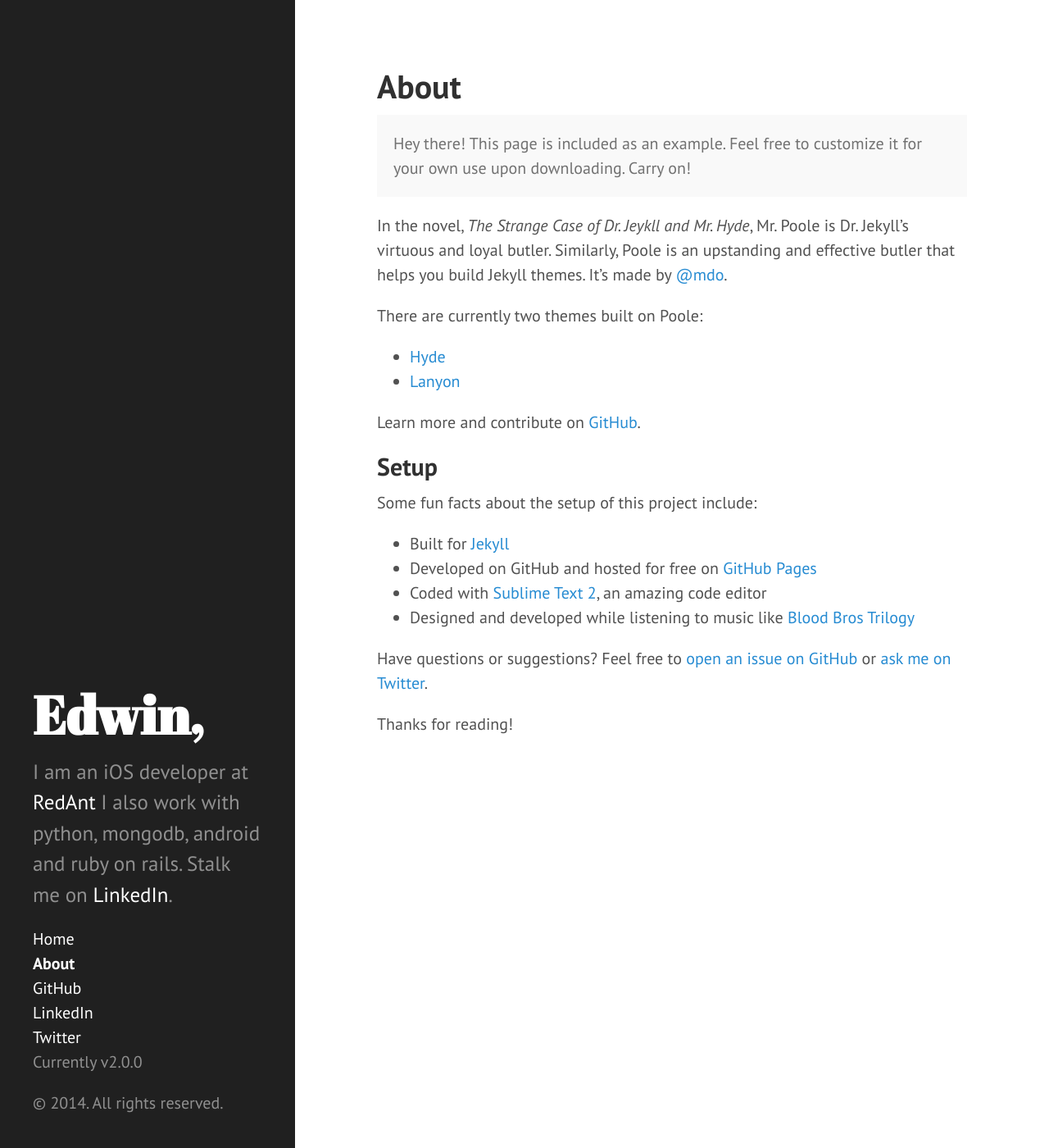
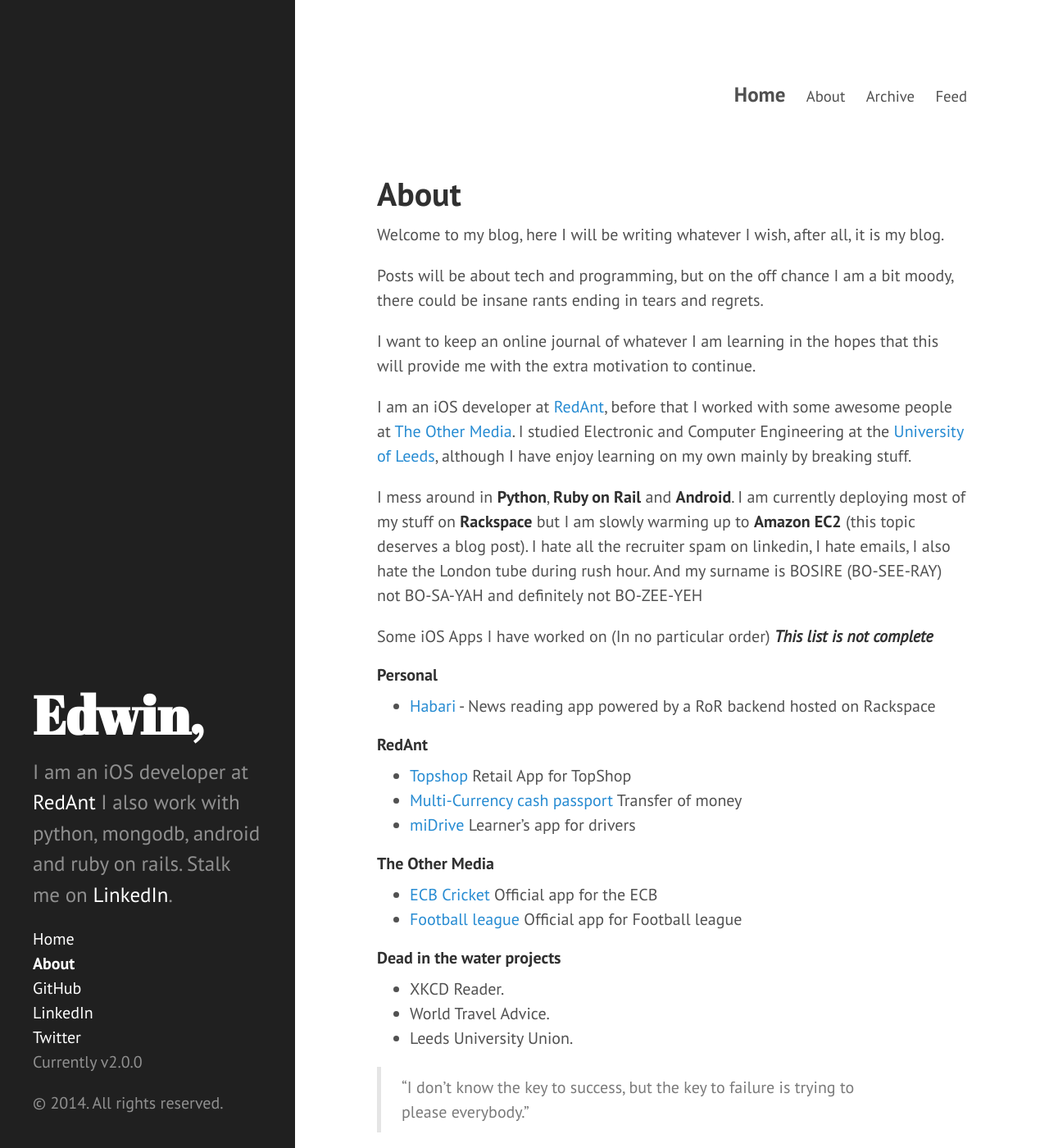
Before and after one commit to edwinbosire/edwinbosire.github.io, a Jekyll site: the page built from about.md, in a window 1280 px wide and 1400 px high. Shown: the whole window at 82% size. Built offline with Jekyll 4.4.1, drawn with Linux system fonts in a browser that asks for light colours; some of the changed text lies outside the part shown.

Commit message:
added top navigation to archive, about and home links.

```diff
--- a/_config.yml
+++ b/_config.yml
@@ -26,3 +26,9 @@
 social:
     twitter       https://twitter.com/edwinbosire
     linkedin      http://uk.linkedin.com/in/edwinbosire/
+
+# This is the list of pages to incldue in the header of the website.
+pages_list:
+  About: '/about/'
+  Archive: '/archive/'
+  Feed: '/atom.xml'
--- a/_layouts/default.html
+++ b/_layouts/default.html
@@ -4,11 +4,27 @@
   {% include head.html %}
 
   <body>
+    {% include sidebar.html %}
+    <div class="content container">
 
-    {% include sidebar.html %}
+		<div class="masthead">
+		        <h3 class="masthead-title">
+		          <a href="/" title="Home">Home</a>
 
-    <div class="content container">
+		          {% for page in site.pages_list %}
+		              &nbsp;&nbsp;&nbsp;<small><a href="{{ page[1]  }}">{{ page[0] }}</a></small>
+		          {% endfor %}
+
+		        </h3>
+		      </div>
+
       {{ content }}
+
+	<div class="footer">
+	        <p>
+	          &copy; {{ site.time | date: '%Y' }}. All rights reserved.
+	        </p>
+	      </div>
     </div>
 
   </body>
--- a/about.md
+++ b/about.md
@@ -3,28 +3,37 @@
 title: About
 ---
 
-<p class="message">
-  Hey there! This page is included as an example. Feel free to customize it for your own use upon downloading. Carry on!
-</p>
+Welcome to my blog, here I will be writing whatever I wish, after all, it is my blog.
 
-In the novel, *The Strange Case of Dr. Jeykll and Mr. Hyde*, Mr. Poole is Dr. Jekyll's virtuous and loyal butler. Similarly, Poole is an upstanding and effective butler that helps you build Jekyll themes. It's made by [@mdo](https://twitter.com/mdo).
+Posts will be about tech and programming, but on the off chance I am a bit moody, there could be insane rants ending in tears and regrets.
 
-There are currently two themes built on Poole:
+I want to keep an online journal of whatever I am learning in the hopes that this will provide me with the extra motivation to continue.
 
-* [Hyde](http://hyde.getpoole.com)
-* [Lanyon](http://lanyon.getpoole.com)
+I am an iOS developer at [RedAnt](http://www.redant.com), before that I worked with some awesome people at [The Other Media](http://www.othermedia.com).
+I studied Electronic and Computer Engineering at the [University of Leeds](http://www.leeds.ac.uk), although I have enjoy learning on my own mainly by breaking stuff.
 
-Learn more and contribute on [GitHub](https://github.com/poole).
+I mess around in **Python**, **Ruby on Rail** and
+**Android**. I am currently deploying most of my stuff on **Rackspace** but I am slowly warming up to **Amazon EC2** (this topic deserves a blog post).
+I hate all the recruiter spam on linkedin, I hate emails, I also hate the London tube during rush hour. And my surname is BOSIRE (BO-SEE-RAY) not BO-SA-YAH and definitely not BO-ZEE-YEH
 
-## Setup
+Some iOS Apps I have worked on (In no particular order) ***This list is not complete***
 
-Some fun facts about the setup of this project include:
+####Personal
+- [Habari](https://itunes.apple.com/gb/app/habari/id509329627?mt=8) - News reading app powered by a RoR backend hosted on Rackspace
 
-* Built for [Jekyll](http://jekyllrb.com)
-* Developed on GitHub and hosted for free on [GitHub Pages](https://pages.github.com)
-* Coded with [Sublime Text 2](http://sublimetext.com), an amazing code editor
-* Designed and developed while listening to music like [Blood Bros Trilogy](https://soundcloud.com/maddecent/sets/blood-bros-series)
+####RedAnt
+- [Topshop](https://itunes.apple.com/gb/app/topshop/id355683626?mt=8)  Retail App for TopShop
+- [Multi-Currency cash passport](https://itunes.apple.com/gb/app/multi-currency-cash-passport/id663429657?mt=8)  Transfer of money
+- [miDrive](https://itunes.apple.com/gb/app/midrive-essential-driving/id755418884?mt=8) Learner's app for drivers
 
-Have questions or suggestions? Feel free to [open an issue on GitHub](https://github.com/poole/issues/new) or [ask me on Twitter](https://twitter.com/mdo).
+####The Other Media
+- [ECB Cricket](https://itunes.apple.com/gb/app/ecb-cricket/id314954199?mt=8) Official app for the ECB
+- [Football league](https://itunes.apple.com/gb/app/football-league-official-clubs/id385520353?mt=8) Official app for Football league
 
-Thanks for reading!
+####Dead in the water projects
+- XKCD Reader.
+- World Travel Advice.
+- Leeds University Union.
+
+
+> "I don't know the key to success, but the key to failure is trying to please everybody."
--- a/public/css/poole.css
+++ b/public/css/poole.css
@@ -279,6 +279,7 @@
   margin-bottom: 3rem;
 }
 .masthead-title {
+  text-align: right;
   margin-top: 0;
   margin-bottom: 0;
   color: #505050;
```
